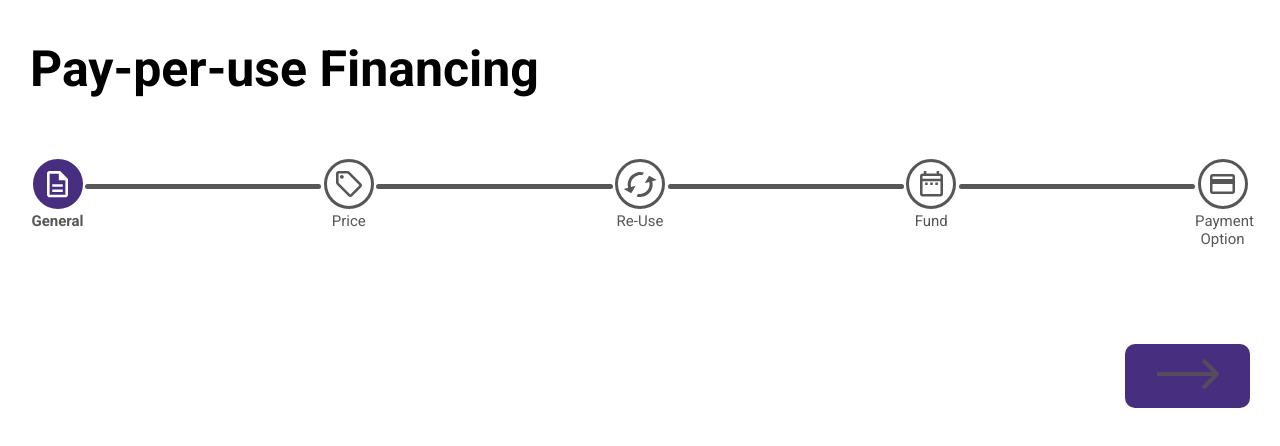
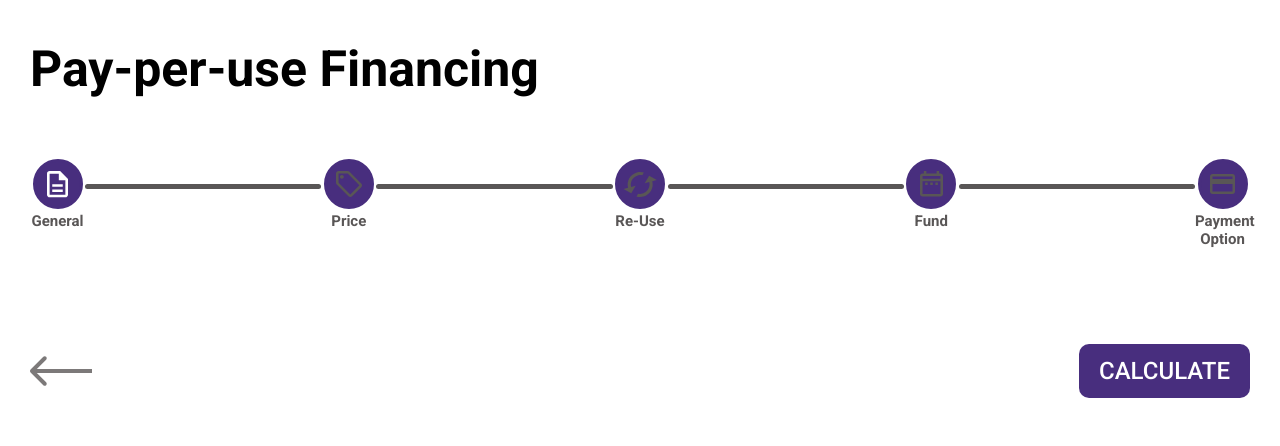
Before and after one commit to yuchiko/vue-payment-flow, a Vue app: page / in a window 1280 px wide. Shown: the top 446 px of the page. Built offline with nearby package versions, Linux system fonts and the light colour scheme.

Commit message:
add navigation button handlers

```diff
--- a/src/components/Navigation/Navigation.vue
+++ b/src/components/Navigation/Navigation.vue
@@ -1,15 +1,8 @@
 <template>
-  <div class="nav" @click="onClickHandler">
-    <template v-if="step == 1">
-      <NavigationButton class="m-l-auto" direction="right"/>
-    </template>
-    <template v-else-if="step > 1 && step < lastStep">
-      <NavigationButton direction="left"/>
-      <NavigationButton direction="right"/>
-    </template>
-    <template v-else>
-      <NavigationButton class="m-l-auto" label="Calculate"/>
-    </template>
+  <div class="nav">
+      <NavigationButton v-if="step > 1" direction="left" @click.native="handleButtonClicked('back')" />
+      <NavigationButton v-if="step !== lastStep" class="m-l-auto" direction="right" @click.native="handleButtonClicked('next')"/>
+      <NavigationButton v-else class="m-l-auto" label="Calculate" @click.native="handleButtonClicked('calculate')"/>
   </div>
 </template>
 
@@ -24,9 +17,9 @@ export default {
     lastStep: Number,
   },
   methods: {
-      onClickHandler() {
-          console.log('clicked');
-      }
+      handleButtonClicked(btnType) {
+        this.$emit('nav-btn-clicked', btnType);
+      },
   }
 };
 </script>
--- a/src/components/Navigation/NavigationButton.vue
+++ b/src/components/Navigation/NavigationButton.vue
@@ -5,7 +5,6 @@
       'button--icon': !label,
       'boxed': direction !== 'left',
     }"
-    v-on:click="$emit('click', $event)"
   >
     <ArrowIcon v-if="!label" :class="{'right-arrow': direction == 'right'}" />
     <span v-else v-html="label"></span>
@@ -42,6 +41,7 @@ export default {
   background: none;
   padding: 0;
   line-height: 1;
+  cursor: pointer;
 
   &--icon {
     font-size: 0;
--- a/src/components/PaymentCalculateForm.vue
+++ b/src/components/PaymentCalculateForm.vue
@@ -2,7 +2,11 @@
   <div>
     <h1 class="h1">Pay-per-use Financing</h1>
     <Stepper :step="step" :tabs="tabs" />
-    <Navigation :step="step" :last-step="tabs.length"/>
+    <Navigation
+      :step="step"
+      :last-step="tabs.length"
+      v-on:nav-btn-clicked="handleNavBtnClicked"
+    />
   </div>
 </template>
 
@@ -16,10 +20,37 @@ export default {
   components: { Stepper, Navigation },
   data(){
     return {
-      step: 1,
+      step: 5,
       tabs: tabsData
     }
-  }
+  },
+  methods: {
+    handleNavBtnClicked(btnType) {
+      switch (btnType) {
+        case 'back':
+          this.handleBackClick();
+          break;
+        case 'next':
+          this.handleNextClick();
+          break;
+        case 'calculate':
+          this.handleCalculateClick();
+          break;
+        default:
+          console.error('Unknown button was clicked. Please check btnType property for NavigationButton components.');
+          break;
+      }
+    },
+    handleBackClick() {
+      return this.step > 1 ? this.step-- : this.step;
+    },
+    handleNextClick() {
+      return this.step < this.tabs.length ? this.step++ : this.step;
+    },
+    handleCalculateClick() {
+      console.log('data send');
+    }
+  },
 }
 </script>
 
```
